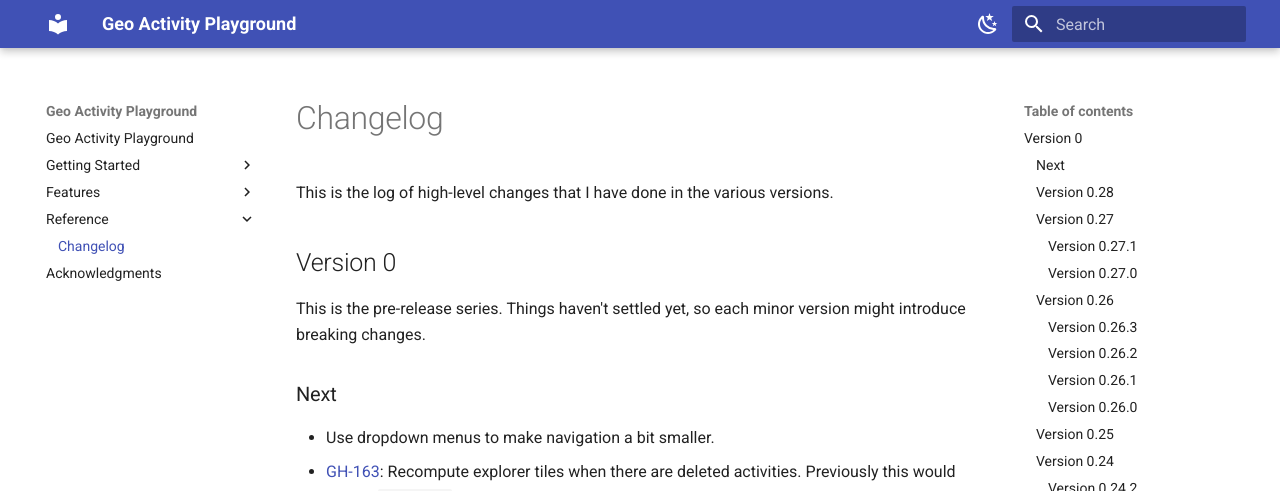
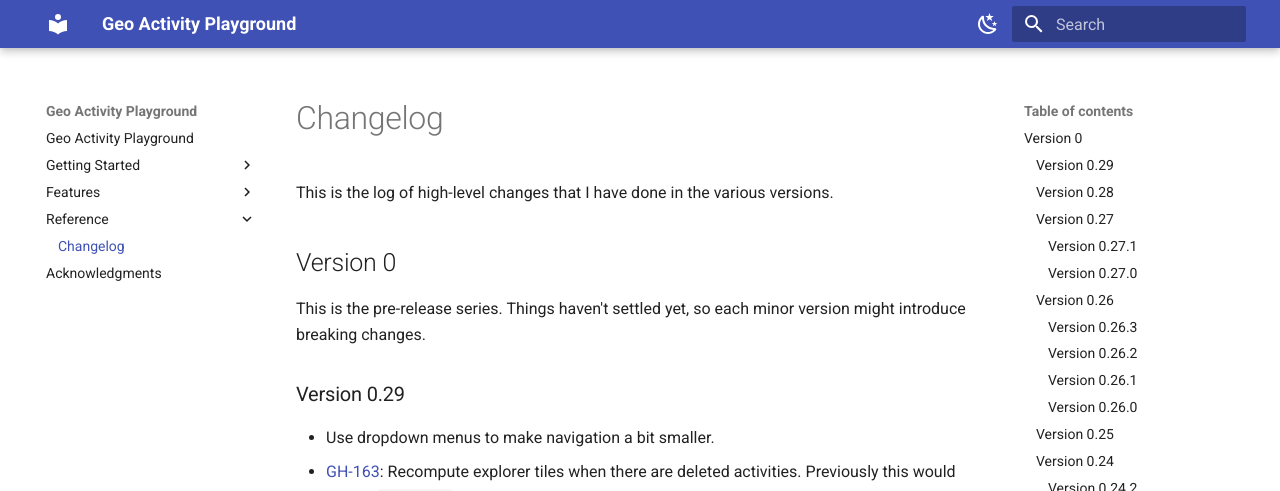
Before and after one commit to martin-ueding/geo-activity-playground, an MkDocs documentation site: the page built from docs/reference/changelog.md, in a window 1280 px wide and 900 px high. Shown: the top 491 px of the window. Built offline with MkDocs 1.6.1 and Material for MkDocs 9.7.7, drawn with Linux system fonts in a browser that asks for light colours.

Commit message:
Version bump

```diff
--- a/docs/reference/changelog.md
+++ b/docs/reference/changelog.md
@@ -6,7 +6,7 @@ This is the log of high-level changes that I have done in the various versions.
 
 This is the pre-release series. Things haven't settled yet, so each minor version might introduce breaking changes.
 
-### Next
+### Version 0.29
 
 - Use dropdown menus to make navigation a bit smaller.
 - [GH-163](https://github.com/martin-ueding/geo-activity-playground/issues/163): Recompute explorer tiles when there are deleted activities. Previously this would lead to `KeyError` when trying to use the heatmap or the explorer tile maps.
--- a/pyproject.toml
+++ b/pyproject.toml
@@ -1,6 +1,6 @@
 [tool.poetry]
 name = "geo-activity-playground"
-version = "0.28.0"
+version = "0.29.0"
 description = "Analysis of geo data activities like rides, runs or hikes."
 authors = ["Martin Ueding <mu@martin-ueding.de>"]
 license = "MIT"
```
